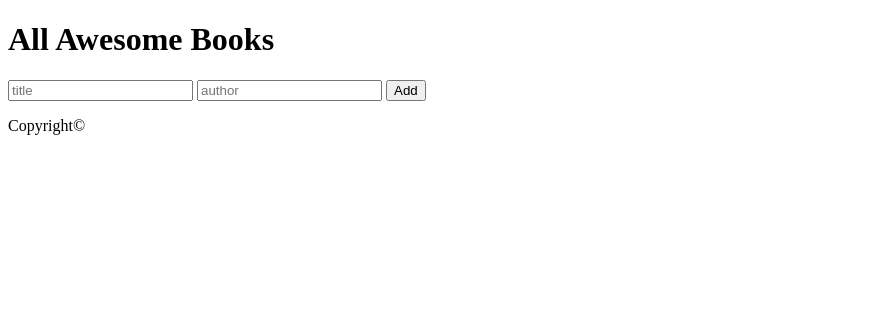
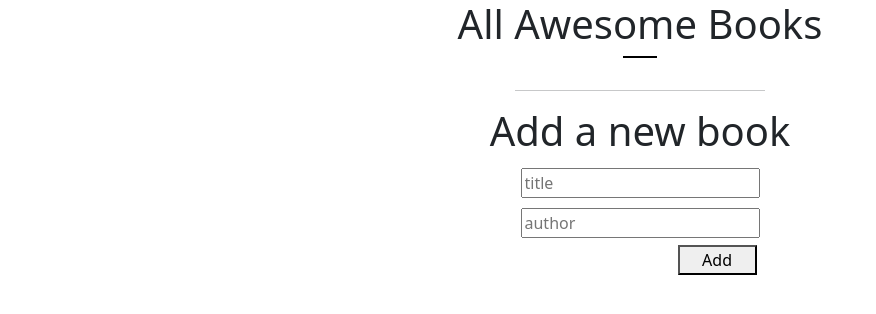
Before and after one commit to CarlosE-Feliz/Awesome_books, a website: page index.html in a window 1280 px wide. Shown: the whole page, without its empty margins (0-876 px from the left). Drawn offline with nearby package versions, Linux system fonts and the light colour scheme.

Commit message:
Add styles
Add styles for style core elements activity

```diff
--- a/css/styles.css
+++ b/css/styles.css
@@ -8,4 +8,50 @@
 
 .book-ul {
   list-style: none;
+  border: #000 1px solid;
+  background-image: url(/media/descarga.png);
 }
+
+.book-list {
+  border-bottom: #000 1px solid;
+  margin: 25px ;
+  padding: 12px;
+  font-size: 19.9px;
+  font-family: Georgia, 'Times New Roman', Times, serif;
+  color: rgb(20, 20, 20);
+  text-shadow: #fff 2px 2px;
+  justify-content: space-between;
+}
+
+.main {
+  display: flex;
+  flex-direction: column;
+  align-items: center
+}
+
+.removeBtn {
+  margin: 12px;
+  width: 90px;
+  background: bisque;
+  text-shadow: #fff 2px 2px;
+}
+
+hr {
+  width: 250px;
+  height: 3px;
+  background: #000;
+}
+
+.form {
+  flex-direction: column;
+}
+
+.input {
+  margin: 5px 12px;
+}
+
+.add {
+  width: 30%;
+  margin: 2px 15px;
+  align-self: flex-end;
+}
--- a/index.html
+++ b/index.html
@@ -7,21 +7,24 @@
   <meta name="viewport" content="width=device-width, initial-scale=1.0" />
   <link rel="stylesheet" href="css/styles.css" />
   <script src="js/index.js" defer></script>
+  <link href="https://cdn.jsdelivr.net/npm/bootstrap@5.1.0/dist/css/bootstrap.min.css" rel="stylesheet" integrity="sha384-KyZXEAg3QhqLMpG8r+8fhAXLRk2vvoC2f3B09zVXn8CA5QIVfZOJ3BCsw2P0p/We" crossorigin="anonymous">
   <title>Awesome books</title>
 </head>
 
 <body>
 
-  <main>
+  <main class="main">
     <h1>All Awesome Books</h1>
     <ul class="book-ul" id="list-books">
+    </ul>
 
-    </ul>
-    <form action="#">
+     <hr>
 
-      <input type="text" name="title" id="title" placeholder="title" required>
+    <h1>Add a new book</h1>
+    <form action="#" class="d-flex form">
+      <input type="text" name="title" id="title" class="input" placeholder="title" required>
 
-      <input type="text" name="author" id="author" placeholder="author" required>
+      <input type="text" name="author" id="author" class="input" placeholder="author" required>
 
       <button type="submit" class="add">Add</button>
     </form>
@@ -30,9 +33,9 @@
 
 
 
-  <footer>
+  <!-- <footer>
     <p>Copyright&copy;</p>
-  </footer>
+  </footer> -->
 
 
 </body>
--- a/js/index.js
+++ b/js/index.js
@@ -23,8 +23,8 @@ document.addEventListener('DOMContentLoaded', () => {
     implementBooks = () => {
       bookListWrap.innerHTML = '';
       this.booksCollection.books.forEach((book, index) => {
-        bookListWrap.innerHTML += `<li>
-            <div class="book-info">
+        bookListWrap.innerHTML += `<li class = "d-flex book-list row-11">
+            <div class="book-info col-7">
               <p><span class="book-title">"${book.title}"</span> by <span class="book-author">${book.author}</span></p>
             </div>
             <button type="button" class="removeBtn" data-key=${index}>Remove</button>
```
Also changed, not shown: README.md, media/descarga.png (added).
